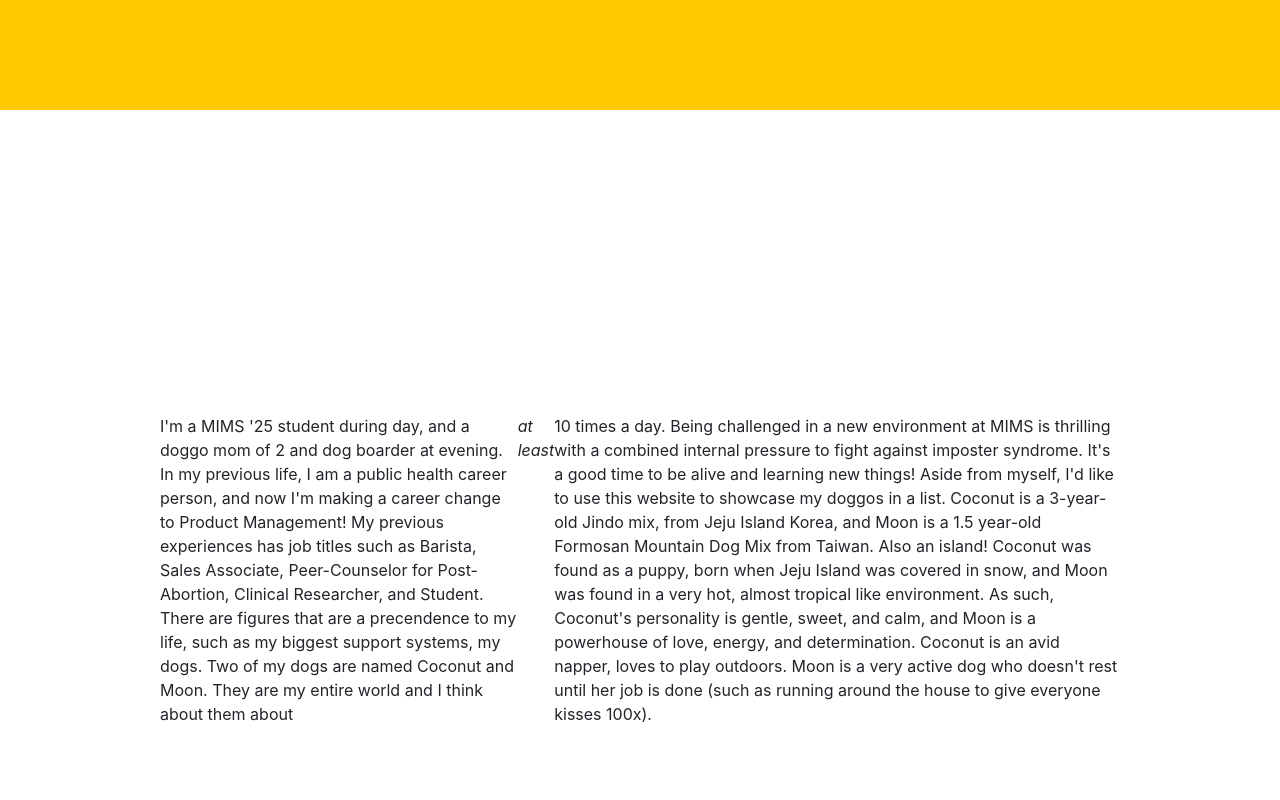
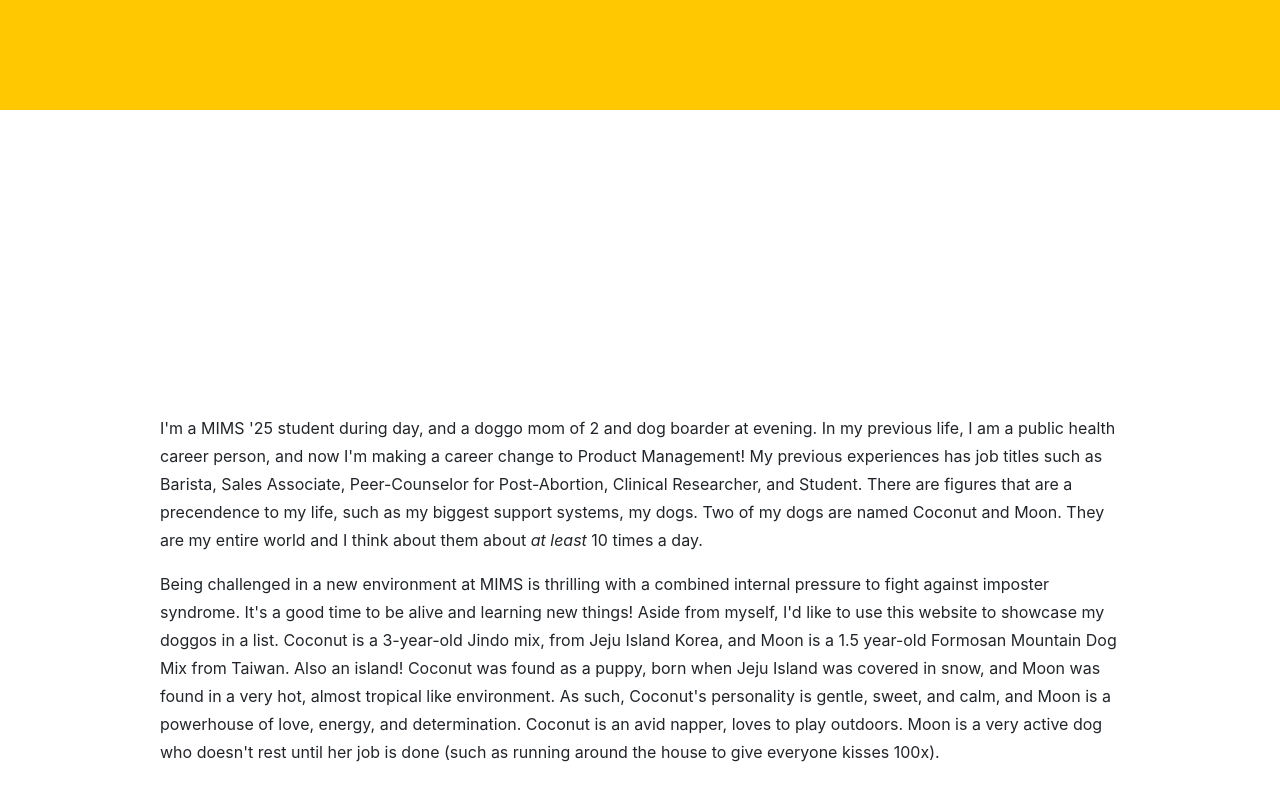
Before and after one commit to harimylee/harimmylee.github.io, a plain HTML site: page index.html in a window 1280 px wide. Shown: the part 470-1270 px from the top of the page. Drawn offline with Linux system fonts and the light colour scheme; files that its build step writes are made by us from their sources.

Commit message:
Revert "Revert "update index""
This reverts commit 20ca70ea133a063221f9724077c55ac501c585be.

```diff
--- a/index.html
+++ b/index.html
@@ -35,19 +35,22 @@
         </header>
         <section>
 
-            <div style="display: flex; justify-content: center; margin: 10rem">
+            <div style="display: flex; flex-direction: column; margin: 10rem">
                 <!-- put your bio paragraph here; remember to use the correct html tags -->
-                I'm a MIMS '25 student during day, and a doggo mom of 2 and dog boarder at evening.
+                <p>I'm a MIMS '25 student during day, and a doggo mom of 2 and dog boarder at evening.
                 In my previous life, I am a public health career person, and now I'm making a career change to Product Management!
                 My previous experiences has job titles such as Barista, Sales Associate, Peer-Counselor for Post-Abortion, Clinical Researcher, and Student.
                 There are figures that are a precendence to my life, such as my biggest support systems, my dogs.
-                Two of my dogs are named Coconut and Moon. They are my entire world and I think about them about <i>at least</i> 10 times a day.
+                Two of my dogs are named Coconut and Moon. They are my entire world and I think about them about <em>at least</em> 10 times a day.
+            </p>
+            <p>
                 Being challenged in a new environment at MIMS is thrilling with a combined internal pressure to fight against imposter syndrome.  It's a good time to be alive and learning new things!
                 Aside from myself, I'd like to use this website to showcase my doggos in a list.
                 Coconut is a 3-year-old Jindo mix, from Jeju Island Korea, and Moon is a 1.5 year-old Formosan Mountain Dog Mix from Taiwan. Also an island!
                 Coconut was found as a puppy, born when Jeju Island was covered in snow, and Moon was found in a very hot, almost tropical like environment.
                 As such, Coconut's personality is gentle, sweet, and calm, and Moon is a powerhouse of love, energy, and determination.
-                Coconut is an avid napper, loves to play outdoors. Moon is a very active dog who doesn't rest until her job is done (such as running around the house to give everyone kisses 100x).</p>
+                Coconut is an avid napper, loves to play outdoors. Moon is a very active dog who doesn't rest until her job is done (such as running around the house to give everyone kisses 100x).
+            </p>
             </div>
         </section>
     </body>
```
